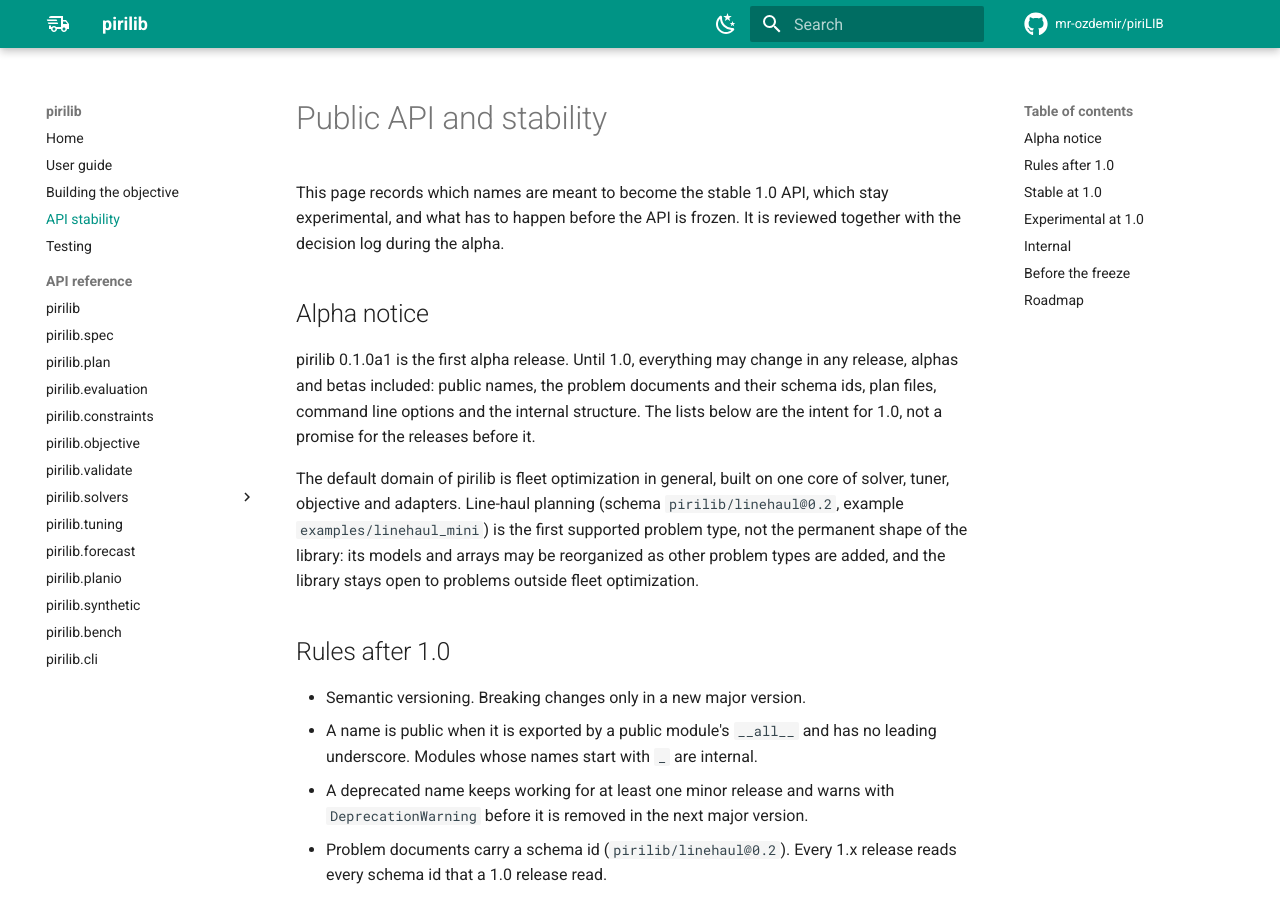
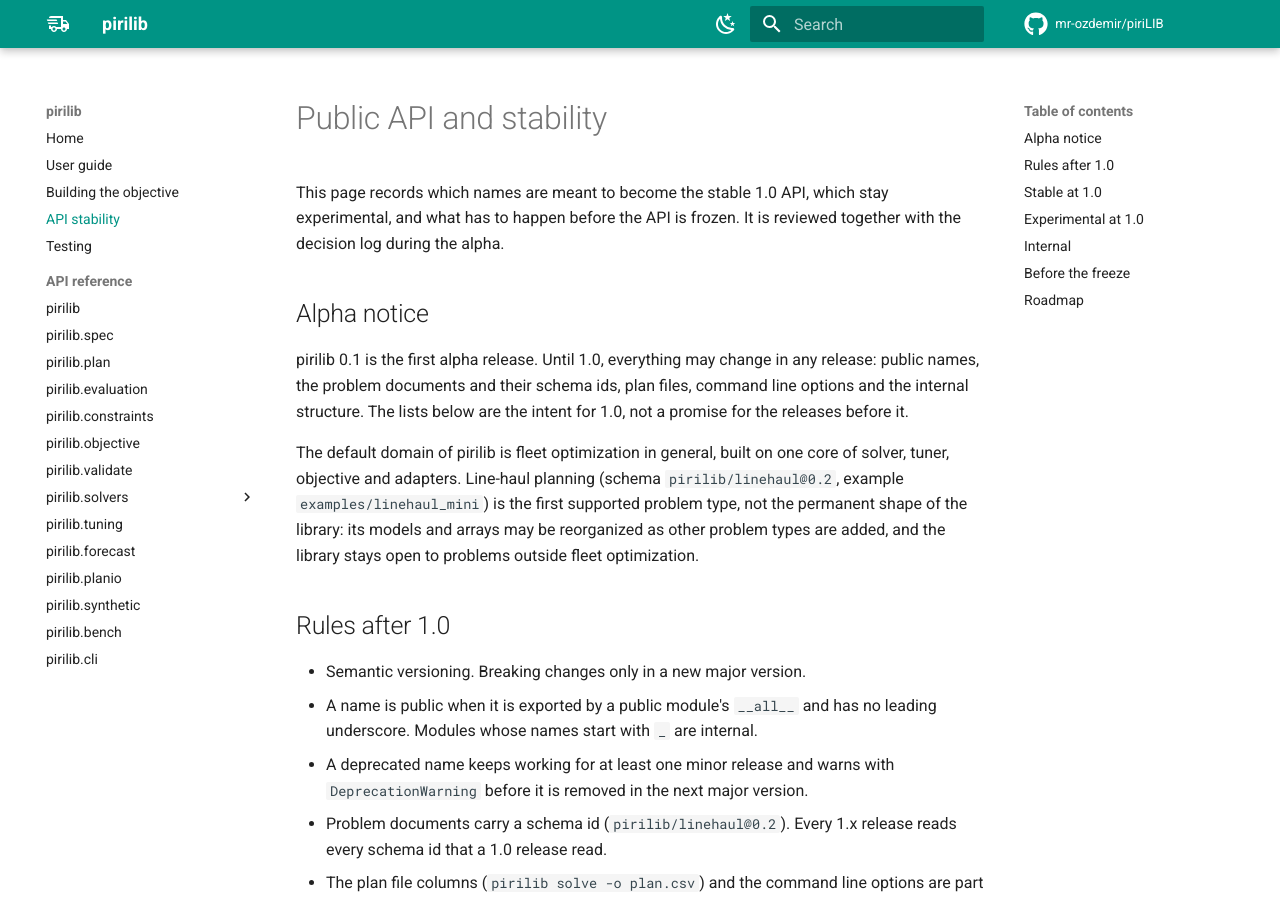
Before and after one commit to mr-ozdemir/piriLIB, an MkDocs documentation site: the page built from docs/stability.md, in a window 1280 px wide and 900 px high. Built offline with MkDocs 1.6.1 and Material for MkDocs 9.7.7, drawn with Linux system fonts in a browser that asks for light colours; comment, search, counter and statistics services are not loaded; some of the changed text lies outside the part shown.

Commit message:
Prepare the 0.1.0 release notes

```diff
--- a/docs/stability.md
+++ b/docs/stability.md
@@ -6,8 +6,8 @@ reviewed together with the decision log during the alpha.
 
 ## Alpha notice
 
-pirilib 0.1.0a1 is the first alpha release. Until 1.0, everything may change
-in any release, alphas and betas included: public names, the problem documents
+pirilib 0.1 is the first alpha release. Until 1.0, everything may change
+in any release: public names, the problem documents
 and their schema ids, plan files, command line options and the internal
 structure. The lists below are the intent for 1.0, not a promise for the
 releases before it.
@@ -99,6 +99,6 @@ follow line-haul is not decided yet.
 
 | Version | Scope |
 |---|---|
-| 0.1.0a1 | The line-haul problem type (schema `pirilib/linehaul@0.2` with times, service, deferral and center limits), evaluator, constraint catalog and plan checker, numpy ACO with local search and an exact solver, ABC tuner, demand forecasting with the forecast-to-plan bridge, benchmarks with PyVRP and OR-Tools baselines, command line |
-| Later alphas and betas | Changes from alpha feedback; the API and the internal structure may still change |
+| 0.1 | The line-haul problem type (schema `pirilib/linehaul@0.2` with times, service, deferral and center limits), evaluator, constraint catalog and plan checker, numpy ACO with local search and an exact solver, ABC tuner, demand forecasting with the forecast-to-plan bridge, benchmarks with PyVRP and OR-Tools baselines, command line |
+| 0.x | Changes from alpha feedback; the API and the internal structure may still change |
 | 1.0 | Stable API, as listed on this page |
```
Also changed, not shown: CHANGELOG.md (+4 -4 lines), CONTRIBUTING.md (+12 -20 lines), README.md (+6 -4 lines), docs/guide.md (+2 -8 lines), docs/index.md (+1 -1 lines), examples/README.md (added, +16 -0 lines), .github/PULL_REQUEST_TEMPLATE.md (added), .github/pull_request_template.md (deleted), 1 other file.
